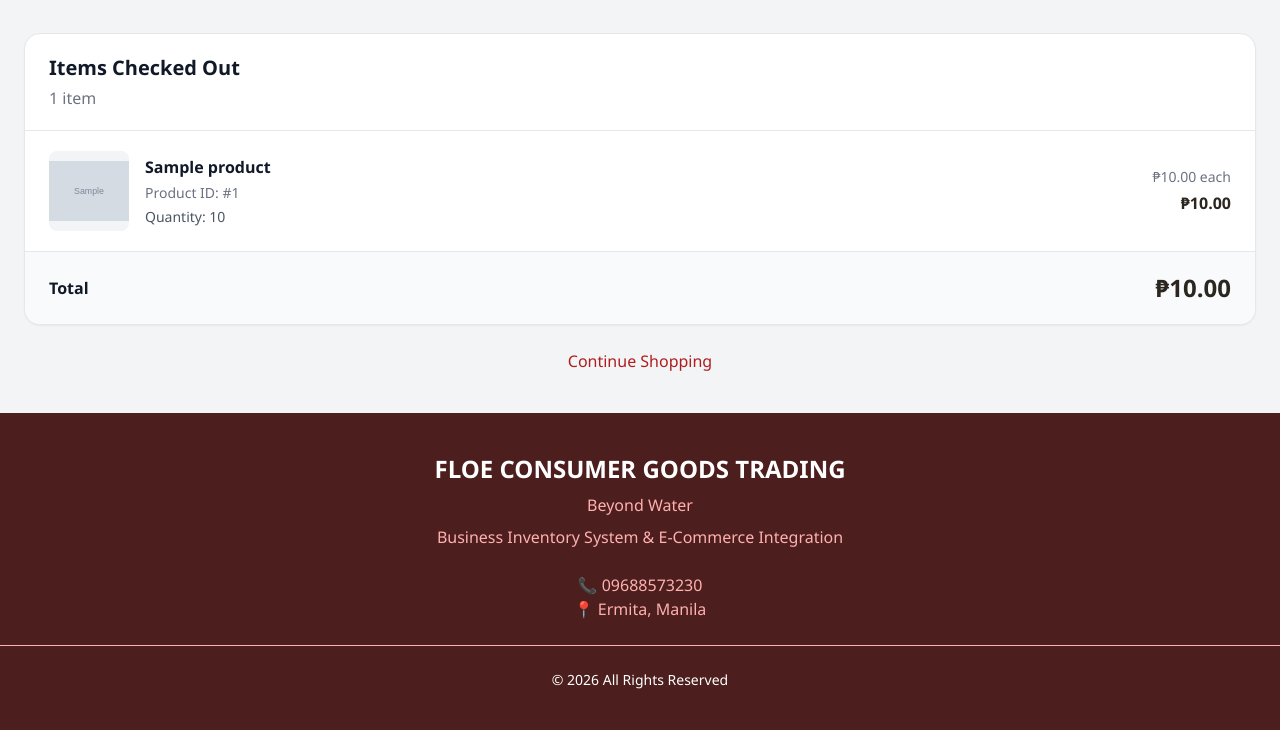
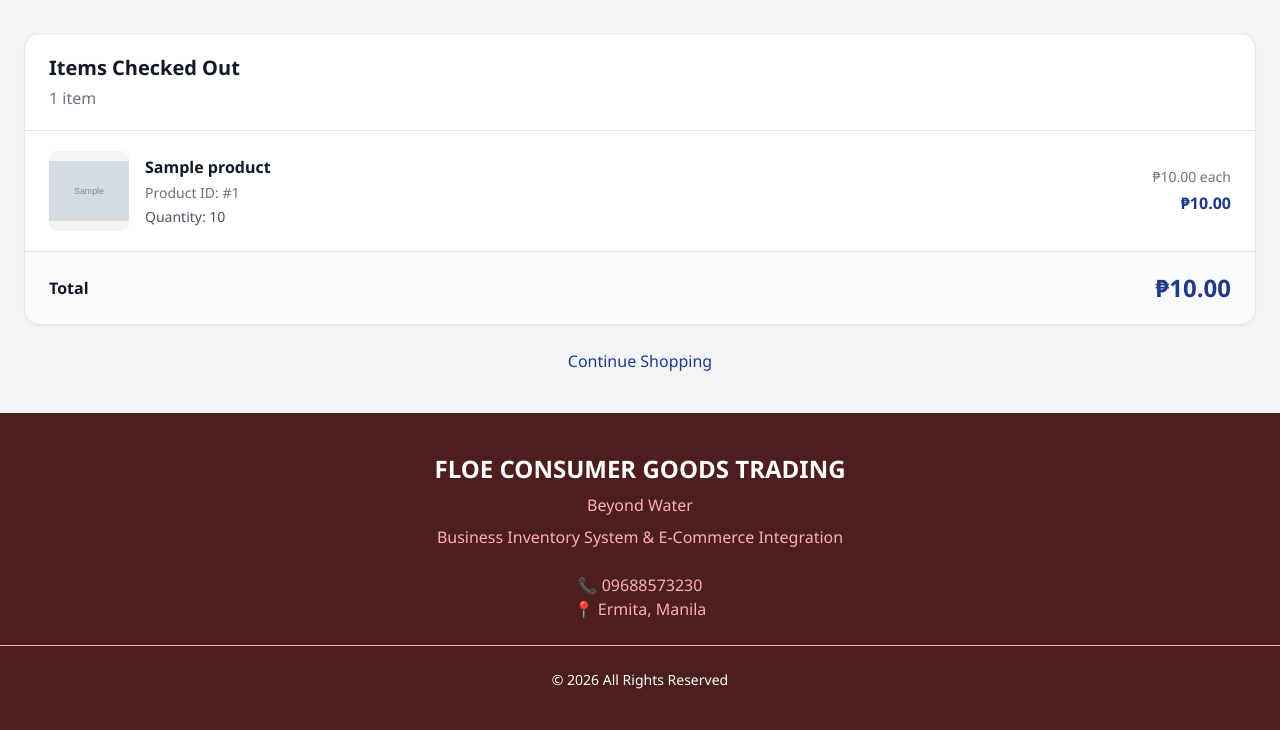
Before and after one commit to Eumsgothere/SYSTEMINTEG2-FINALPROJECT-THIRDEYE, a CodeIgniter 4 app: the page made by backend/app/Views/checkout.php in a window 1280 px wide. Shown: the part 187-917 px from the top of the page. Run offline with PHP 8.4 and a stand-in for CodeIgniter, Linux system fonts and the light colour scheme; the template is opened without the code that fills it: most values are stand-ins (such as "Sample title", 1, 10 or a date in 2020); grey boxes marked "Sample" are stand-in pictures; some libraries are stand-ins or nearby versions.

Commit message:
changed
recovered change sets

```diff
--- a/backend/app/Views/checkout.php
+++ b/backend/app/Views/checkout.php
@@ -19,7 +19,7 @@
                 <p class="font-semibold text-gray-800 text-xl">There were no items to check out.</p>
                 <a
                     href="<?= base_url('products') ?>"
-                    class="inline-block inline-block bg-[#af1e1e] hover:bg-[#eb2525] mt-6 px-5 py-3 rounded-lg font-semibold text-white hover:scale-110 transition transition-all duration-300">
+                    class="inline-block bg-blue-900 hover:bg-blue-800 mt-6 px-5 py-3 rounded-lg font-semibold text-white transition">
                     Browse Products
                 </a>
             </section>
@@ -58,7 +58,7 @@
                                 <p class="text-gray-500 text-sm">
                                     &#8369;<?= number_format((float) $product['price'], 2) ?> each
                                 </p>
-                                <p class="mt-1 font-bold text-[#2b2620]">
+                                <p class="mt-1 font-bold text-blue-900">
                                     &#8369;<?= number_format((float) $item['line_total'], 2) ?>
                                 </p>
                             </div>
@@ -68,7 +68,7 @@
 
                 <div class="flex justify-between items-center bg-gray-50 px-6 py-5 border-gray-200 border-t">
                     <span class="font-semibold text-gray-900">Total</span>
-                    <span class="font-bold text-[#2b2620] text-2xl">
+                    <span class="font-bold text-blue-900 text-2xl">
                         &#8369;<?= number_format((float) $total, 2) ?>
                     </span>
                 </div>
@@ -77,7 +77,7 @@
             <div class="mt-6 text-center">
                 <a
                     href="<?= base_url('products') ?>"
-                    class="inline-block font-medium text-[#af1e1e] hover:scale-110 transition-all duration-300 hover:[#eb2525]">
+                    class="font-medium text-blue-900 hover:text-blue-700">
                     Continue Shopping
                 </a>
             </div>
--- a/backend/app/Views/components/header.php
+++ b/backend/app/Views/components/header.php
@@ -46,13 +46,18 @@
 
                     <a
                         href="/admin/dashboard"
-                        class="inline-block hover:bg-[#FFB0B0] px-4 py-2 border-2 border-white rounded-lg font-semibold text-white hover:text-white hover:scale-105 transition transition-all duration-300">
+                        class="inline-block hover:text-yellow-300 hover:scale-110 transition transition-all duration-300">
                         Admin Dashboard
                     </a>
                     <a
-                        href="<?= base_url('/admin/products') ?>"
-                        class="inline-block hover:bg-[#FFB0B0] px-4 py-2 border-2 border-white rounded-lg font-semibold text-white hover:text-white hover:scale-105 transition transition-all duration-300">
-                        Manage Products
+                        href="<?= base_url('/admin/suppliers') ?>"
+                        class="inline-block hover:text-yellow-300 hover:scale-110 transition-all duration-300">
+                        Suppliers
+                    </a>
+                    <a
+                        href="<?= base_url('/admin/inventory') ?>"
+                        class="inline-block hover:text-yellow-300 hover:scale-110 transition transition-all duration-300">
+                        Inventory
                     </a>
 
                 <?php endif; ?>
@@ -67,7 +72,7 @@
 
                 <a
                     href="/signup"
-                    class="inline-block hover:bg-[#FFB0B0] px-4 py-2 border-2 border-white rounded-lg font-semibold text-white hover:text-[#af1e1e] hover:scale-110 transition transition-all duration-300">
+                    class="inline-block hover:bg-white px-4 py-2 border-2 border-black rounded-lg font-semibold text-black hover:text-black hover:scale-110 transition transition-all duration-300">
                     Sign Up
                 </a>
                 <a
```
Also changed, not shown: backend/app/Views/cart.php (+4 -4 lines), backend/app/Views/products.php (+55 -16 lines).
